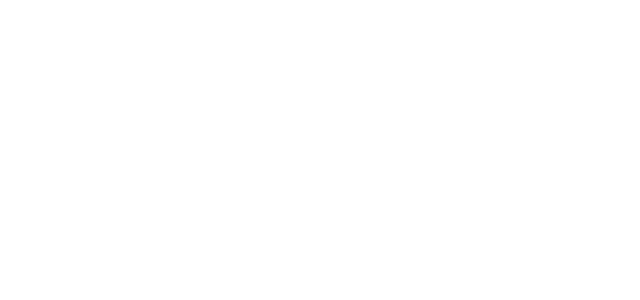
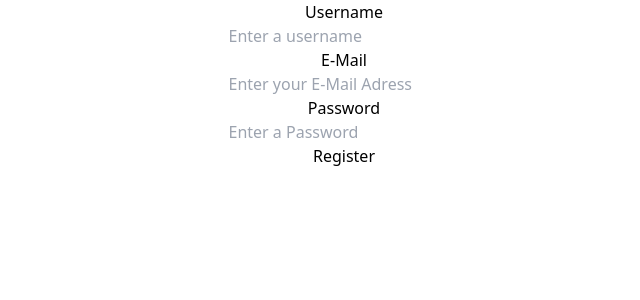
Before and after one commit to dennis1357qwq/CO2_Web-App, a React (Vite) app in the folder client/: page /register in a window 1280 px wide. Before the commit this address had no page. Shown: the top 300 px of the page, without its empty margins (296-936 px from the left). Built offline with nearby package versions, Linux system fonts and the light colour scheme.

Commit message:
removed styling, new register page

```diff
--- a/client/src/App.tsx
+++ b/client/src/App.tsx
@@ -2,14 +2,18 @@ import "./App.css";
 import "./components/CenterList";
 import CenterList from "./components/CenterList";
 import Center from "./components/Center";
+import RegisterPage from "./components/RegisterPage";
+import LoginPage from "./components/LoginPage";
 import { Route, Routes } from "react-router-dom";
 
 function App() {
   return (
     <>
       <Routes>
-        <Route path="/" element={<CenterList />} />
+        <Route path="/" element={<LoginPage />} />
+        <Route path="/dashboard" element={<CenterList />} />
         <Route path="/center/:id" element={<Center />} />
+        <Route path="/register" element={<RegisterPage />} />
       </Routes>
     </>
   );
--- a/client/src/components/Center.tsx
+++ b/client/src/components/Center.tsx
@@ -34,7 +34,7 @@ export function Center() {
         <li>Ort: {backendCenter.location}</li>
         <li>peak-Verbrauch: {backendCenter.peakConsumption}</li>
       </div>
-      <NavLink to="/">Home</NavLink>
+      <NavLink to="/dashboard">Home</NavLink>
     </>
   );
 }
--- a/client/src/components/LoginPage.tsx
+++ b/client/src/components/LoginPage.tsx
@@ -1,4 +1,5 @@
 import { useEffect, useState, ChangeEvent, SyntheticEvent } from "react";
+import { NavLink, Navigate, useNavigate } from "react-router-dom";
 import "./LoginPage.css";
 
 export default function LoginPage() {
@@ -6,6 +7,7 @@ export default function LoginPage() {
   const [signInPassword, setSignInPassword] = useState("");
   const [loading, setLoading] = useState(false);
   const [errorMessage, setErrorMessage] = useState("");
+  const navigate = useNavigate();
 
   function handleSignInEmailFieldChange(event: ChangeEvent<HTMLInputElement>) {
     event.preventDefault();
@@ -26,6 +28,7 @@ export default function LoginPage() {
 
     try {
       // Sign in Logic here
+      navigate("/dashboard");
       setErrorMessage("E-Mail or Password is wrong!");
       setLoading(false);
     } catch (err) {
@@ -36,53 +39,42 @@ export default function LoginPage() {
 
   return (
     <div className="flex flex-col items-center justify-center text-center">
-      <div className="lg:w-2/5 md:w-3/5 w-4/5">
-        <label
-          htmlFor="email"
-          className="block text-sm font-medium leading-8 text-gray-900"
-        >
+      <div className="">
+        <label htmlFor="email" className="">
           E-Mail
         </label>
-        <div className="relative mt-2 rounded-md shadow-lg">
+        <div className="">
           <input
             type="email"
             id="email"
-            className="block w-full rounded-md border-0 py-1.5 pl-3 pr-3 text-gray-900 ring-1 ring-inset ring-gray-300 placeholder:text-gray-400 focus:ring-2 focus:ring-inset focus:ring-indigo-600 sm:text-sm sm:leading-6"
+            className=""
             placeholder="Enter your E-Mail Adress"
             value={signInEmail}
             //onClick={(event) => console.log(event)}
             onChange={(e) => handleSignInEmailFieldChange(e)}
           />
         </div>
-
-        <label
-          htmlFor="password"
-          className="block text-sm font-medium leading-8 text-gray-900"
-        >
+        <label htmlFor="password" className="">
           Password
         </label>
-        <div className="relative mt-2 rounded-md shadow-lg">
+        <div className="">
           <input
             type="password"
             id="password"
-            className="block w-full rounded-md border-0 py-1.5 pl-3 pr-3 text-gray-900 ring-1 ring-inset ring-gray-300 placeholder:text-gray-400 focus:ring-2 focus:ring-inset focus:ring-indigo-600 sm:text-sm sm:leading-6"
+            className=""
             placeholder="Enter your Password"
             value={signInPassword}
             //onClick={(event) => console.log(event)}
             onChange={(e) => handleSignInPasswordFieldChange(e)}
           />
         </div>
-
-        <button
-          className={`
-            bg-white mt-6 border rounded-xl border-gray-300 p-2 hover:bg-indigo-600 hover:text-white shadow-m
-            ${loading ? "bg-indigo-600 text-white animate-pulse" : ""}
-          `}
-          disabled={loading}
-          onClick={handleSignIn}
-        >
-          Sign in
-        </button>
+        <button className="" disabled={loading} onClick={handleSignIn}>
+          Login
+        </button>{" "}
+        &nbsp; &nbsp;
+        <NavLink to="/register">
+          <button className="">Sign Up</button>
+        </NavLink>
         <p className="text-red-900">{errorMessage}</p>
       </div>
     </div>
--- /dev/null
+++ b/client/src/components/RegisterPage.tsx
@@ -0,0 +1,100 @@
+import { useEffect, useState, ChangeEvent, SyntheticEvent } from "react";
+import "./LoginPage.css";
+
+export default function RegisterPage() {
+  const [username, setUsername] = useState("");
+  const [registerEmail, setRegisterEmail] = useState("");
+  const [registerPassword, setRegisterPassword] = useState("");
+  const [loading, setLoading] = useState(false);
+  const [errorMessage, setErrorMessage] = useState("");
+
+  function handleRegisterUsernameFieldChange(
+    event: ChangeEvent<HTMLInputElement>
+  ) {
+    event.preventDefault();
+    setUsername(event.target.value);
+  }
+
+  function handleRegisterEmailFieldChange(
+    event: ChangeEvent<HTMLInputElement>
+  ) {
+    event.preventDefault();
+    setRegisterEmail(event.target.value);
+  }
+
+  function handleRegisterPasswordFieldChange(
+    event: ChangeEvent<HTMLInputElement>
+  ) {
+    event.preventDefault();
+    setRegisterPassword(event.target.value);
+  }
+
+  async function handleRegister(event: SyntheticEvent) {
+    event.preventDefault();
+    setErrorMessage("");
+    setLoading(true);
+
+    try {
+      // Register Logic here
+      setErrorMessage("E-Mail adress or username already in use!");
+      setLoading(false);
+    } catch (err) {
+      setErrorMessage("There was an error while register!");
+      setLoading(false);
+    }
+  }
+
+  return (
+    <div className="flex flex-col items-center justify-center text-center">
+      <div className="">
+        <label htmlFor="username" className="">
+          Username
+        </label>
+        <div className="">
+          <input
+            type="username"
+            id="username"
+            className=""
+            placeholder="Enter a username"
+            value={username}
+            onChange={(e) => handleRegisterUsernameFieldChange(e)}
+          ></input>
+        </div>
+        <label htmlFor="email" className="">
+          E-Mail
+        </label>
+        <div className="">
+          <input
+            type="email"
+            id="email"
+            className=""
+            placeholder="Enter your E-Mail Adress"
+            value={registerEmail}
+            //onClick={(event) => console.log(event)}
+            onChange={(e) => handleRegisterEmailFieldChange(e)}
+          />
+        </div>
+
+        <label htmlFor="password" className="">
+          Password
+        </label>
+        <div className="">
+          <input
+            type="password"
+            id="password"
+            className=""
+            placeholder="Enter a Password"
+            value={registerPassword}
+            //onClick={(event) => console.log(event)}
+            onChange={(e) => handleRegisterPasswordFieldChange(e)}
+          />
+        </div>
+
+        <button className="" disabled={loading} onClick={handleRegister}>
+          Register
+        </button>
+        <p className="text-red-900">{errorMessage}</p>
+      </div>
+    </div>
+  );
+}
--- a/client/src/main.tsx
+++ b/client/src/main.tsx
@@ -1,7 +1,6 @@
 import React from "react";
 import ReactDOM from "react-dom/client";
 import App from "./App";
-import LoginPage from "./components/LoginPage";
 import { BrowserRouter } from "react-router-dom";
 import "./index.css";
 
```
